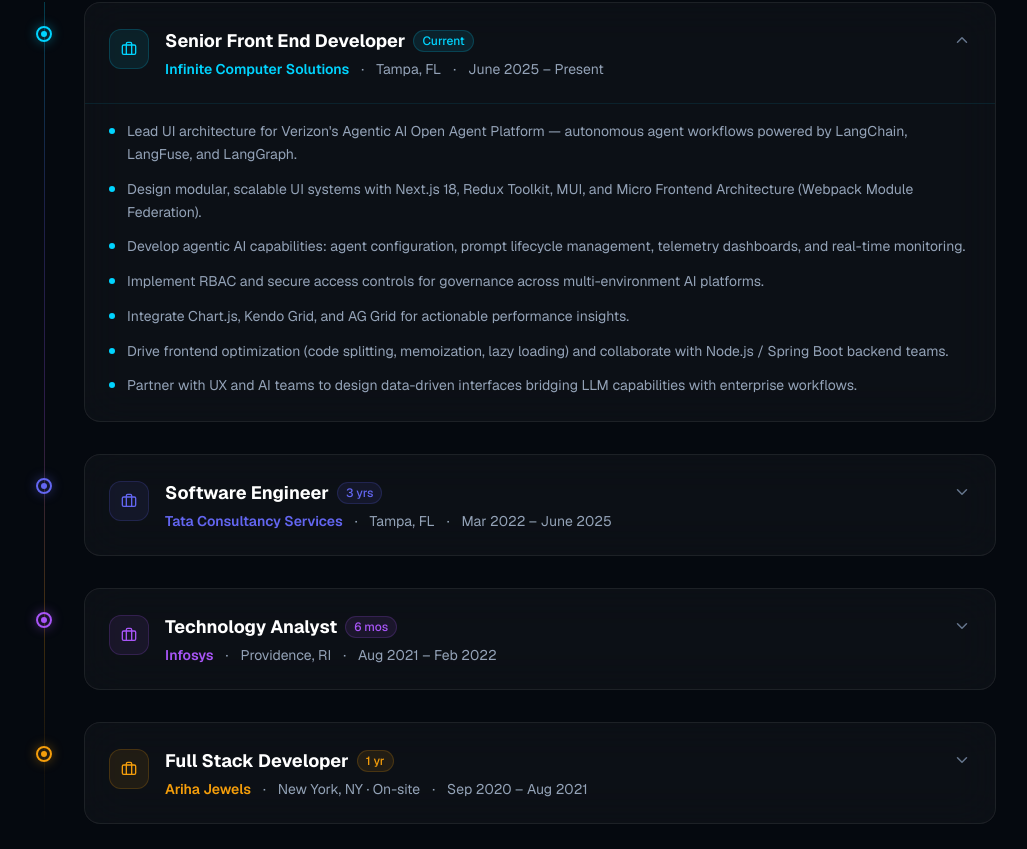
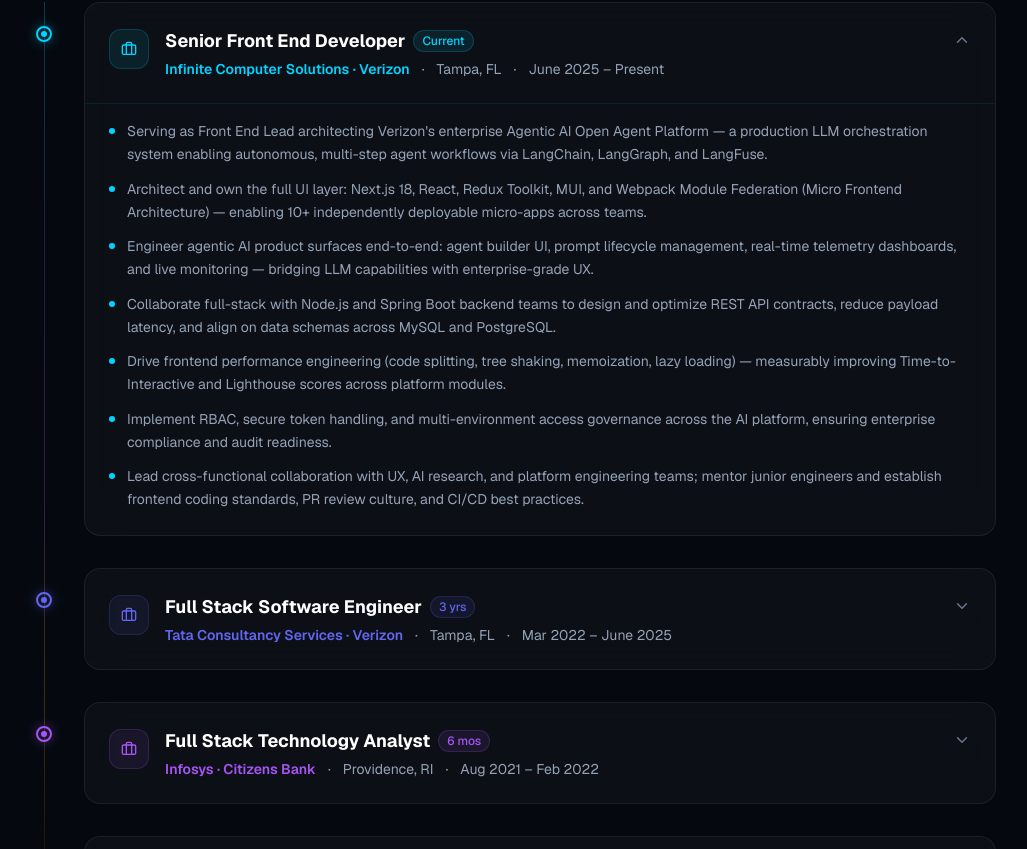
Before and after one commit to purohitparth/purohitparth.github.io, a Next.js app: page / in a window 1280 px wide. Shown: the part 2871-3720 px from the top of the page, without its empty margins (132-1159 px from the left). Built offline with nearby package versions, Linux system fonts and the light colour scheme.

Commit message:
updated exp

```diff
--- a/src/app/components/Experience.tsx
+++ b/src/app/components/Experience.tsx
@@ -7,66 +7,65 @@
 const jobs = [
   {
     role: "Senior Front End Developer",
-    company: "Infinite Computer Solutions",
+    company: "Infinite Computer Solutions  ·  Verizon",
     location: "Tampa, FL",
     period: "June 2025 – Present",
     color: "#00d4ff",
     tag: "Current",
     highlights: [
-      "Lead UI architecture for Verizon's Agentic AI Open Agent Platform — autonomous agent workflows powered by LangChain, LangFuse, and LangGraph.",
-      "Design modular, scalable UI systems with Next.js 18, Redux Toolkit, MUI, and Micro Frontend Architecture (Webpack Module Federation).",
-      "Develop agentic AI capabilities: agent configuration, prompt lifecycle management, telemetry dashboards, and real-time monitoring.",
-      "Implement RBAC and secure access controls for governance across multi-environment AI platforms.",
-      "Integrate Chart.js, Kendo Grid, and AG Grid for actionable performance insights.",
-      "Drive frontend optimization (code splitting, memoization, lazy loading) and collaborate with Node.js / Spring Boot backend teams.",
-      "Partner with UX and AI teams to design data-driven interfaces bridging LLM capabilities with enterprise workflows.",
+      "Serving as Front End Lead architecting Verizon's enterprise Agentic AI Open Agent Platform — a production LLM orchestration system enabling autonomous, multi-step agent workflows via LangChain, LangGraph, and LangFuse.",
+      "Architect and own the full UI layer: Next.js 18, React, Redux Toolkit, MUI, and Webpack Module Federation (Micro Frontend Architecture) — enabling 10+ independently deployable micro-apps across teams.",
+      "Engineer agentic AI product surfaces end-to-end: agent builder UI, prompt lifecycle management, real-time telemetry dashboards, and live monitoring — bridging LLM capabilities with enterprise-grade UX.",
+      "Collaborate full-stack with Node.js and Spring Boot backend teams to design and optimize REST API contracts, reduce payload latency, and align on data schemas across MySQL and PostgreSQL.",
+      "Drive frontend performance engineering (code splitting, tree shaking, memoization, lazy loading) — measurably improving Time-to-Interactive and Lighthouse scores across platform modules.",
+      "Implement RBAC, secure token handling, and multi-environment access governance across the AI platform, ensuring enterprise compliance and audit readiness.",
+      "Lead cross-functional collaboration with UX, AI research, and platform engineering teams; mentor junior engineers and establish frontend coding standards, PR review culture, and CI/CD best practices.",
     ],
   },
   {
-    role: "Software Engineer",
-    company: "Tata Consultancy Services",
+    role: "Full Stack Software Engineer",
+    company: "Tata Consultancy Services  ·  Verizon",
     location: "Tampa, FL",
     period: "Mar 2022 – June 2025",
     color: "#6366f1",
     tag: "3 yrs",
     highlights: [
-      "Led front-end development for Verizon's enterprise applications, reducing feature delivery time by ~25%.",
-      "Improved page load time by ~30% and reduced bundle size using React, Next.js, Redux, Angular, and NgRx.",
-      "Engineered geospatial UI solutions with LeafletJS, ArcGIS, and KonvaJS for network visualization.",
-      "Integrated REST APIs for real-time data flow, reducing latency by ~20% across MySQL, Oracle, and PostgreSQL.",
-      "Managed Docker-based deployments and GitLab CI/CD pipelines, reducing release downtime by ~40%.",
-      "Mentored 4+ developers, improving code quality, delivery speed, and adoption of best practices.",
+      "Delivered full-stack features across Verizon's enterprise web platform — owning React / Next.js / Angular frontends, RESTful API integrations, and backend data flows across MySQL, Oracle, and PostgreSQL, reducing feature delivery time by ~25%.",
+      "Architected reusable component libraries and Micro Frontend modules (Webpack Module Federation) adopted across multiple squads, improving page load time by ~30% and shrinking bundle size significantly.",
+      "Engineered interactive geospatial network visualization tools using LeafletJS, ArcGIS, and KonvaJS — enabling real-time field operations decision-making for Verizon network teams.",
+      "Optimized full-stack API performance by redesigning REST contracts and implementing efficient state management with Redux and NgRx, cutting end-to-end latency by ~20%.",
+      "Owned Docker containerization and GitLab CI/CD pipelines for frontend and backend services — reducing release downtime by ~40% and enabling zero-downtime deployments.",
+      "Mentored 4+ engineers through code reviews, pair programming, and architecture walkthroughs; drove adoption of TypeScript strict mode, accessibility standards, and testing best practices.",
     ],
   },
   {
-    role: "Technology Analyst",
-    company: "Infosys",
+    role: "Full Stack Technology Analyst",
+    company: "Infosys  ·  Citizens Bank",
     location: "Providence, RI",
     period: "Aug 2021 – Feb 2022",
     color: "#a855f7",
     tag: "6 mos",
     highlights: [
-      "Developed secure, responsive banking applications using Angular 12, NgRx, HTML, CSS, and TypeScript.",
-      "Built reusable, modular Angular components and services, reducing development effort by ~20%.",
-      "Improved performance via lazy loading, AOT compilation, and optimized state management — cutting initial load time by ~25%.",
-      "Integrated RESTful APIs with Java Spring Boot backend systems.",
-      "Implemented unit and integration testing with Jasmine and Karma, increasing test coverage and reducing production defects.",
+      "Built secure, high-compliance banking web applications end-to-end using Angular 12, NgRx, TypeScript on the frontend and Java Spring Boot REST APIs on the backend — meeting strict enterprise security and regulatory standards.",
+      "Designed and developed a reusable Angular component library with shared services and NgRx state patterns, reducing cross-team development effort by ~20% and ensuring UI consistency across banking modules.",
+      "Integrated frontend with Spring Boot microservices — designing API contracts, handling authentication flows, and managing async data pipelines for real-time banking transactions.",
+      "Drove significant frontend performance gains via lazy loading, AOT compilation, and optimized change detection cycles — reducing initial load time by ~25% for high-traffic banking dashboards.",
+      "Established unit and integration test coverage using Jasmine and Karma across Angular components and services, reducing production defect rate and improving release confidence.",
     ],
   },
   {
     role: "Full Stack Developer",
-    company: "Ariha Jewels",
+    company: "Ariha Inc.",
     location: "New York, NY · On-site",
     period: "Sep 2020 – Aug 2021",
     color: "#f59e0b",
     tag: "1 yr",
     highlights: [
-      "Built full-stack web application features end-to-end — from React.js UI components and client-side jQuery/HTML/CSS to RESTful APIs with Node.js & Express.js.",
-      "Implemented complete CRUD functionality, driving core product features across the customer-facing jewellery platform.",
-      "Wrote SQL queries, stored procedures, and database schema modifications using MySQL to support new feature additions.",
-      "Developed client-side validation and dynamic presentation logic using jQuery and JavaScript per internal design standards.",
-      "Managed source code and releases using Git version control; built and deployed using NetBeans IDE with Ant build tooling.",
-      "Followed Waterfall methodology across Requirements, Planning, Design, and Deployment phases.",
+      "Built the company's customer-facing e-commerce platform from the ground up — full-stack ownership from React.js UI and responsive HTML/CSS/jQuery frontend to Node.js & Express.js RESTful API layer.",
+      "Designed and implemented complete CRUD operations across product catalog, orders, and user management — writing SQL queries, stored procedures, and MySQL schema migrations for all new features.",
+      "Developed robust client-side form validation, dynamic UI interactions, and presentation logic using JavaScript and jQuery, improving data integrity and reducing backend error rates.",
+      "Established backend API architecture with Node.js/Express.js, defining route structure, middleware, and data models consumed by both the web frontend and internal tooling.",
+      "Managed the full software delivery lifecycle using Git version control and Ant build tooling — sole developer responsible for requirements, design, development, and deployment.",
     ],
   },
 ];
@@ -144,7 +143,7 @@
                     <div className="flex-1 min-w-0">
                       <div className="flex flex-wrap items-center gap-2 mb-1">
                         <h3 className="text-lg font-bold text-white">{job.role}</h3>
-                        <span
+                                                <span
                           className="text-xs px-2 py-0.5 rounded-full font-medium"
                           style={{
                             background: `${job.color}18`,
```
